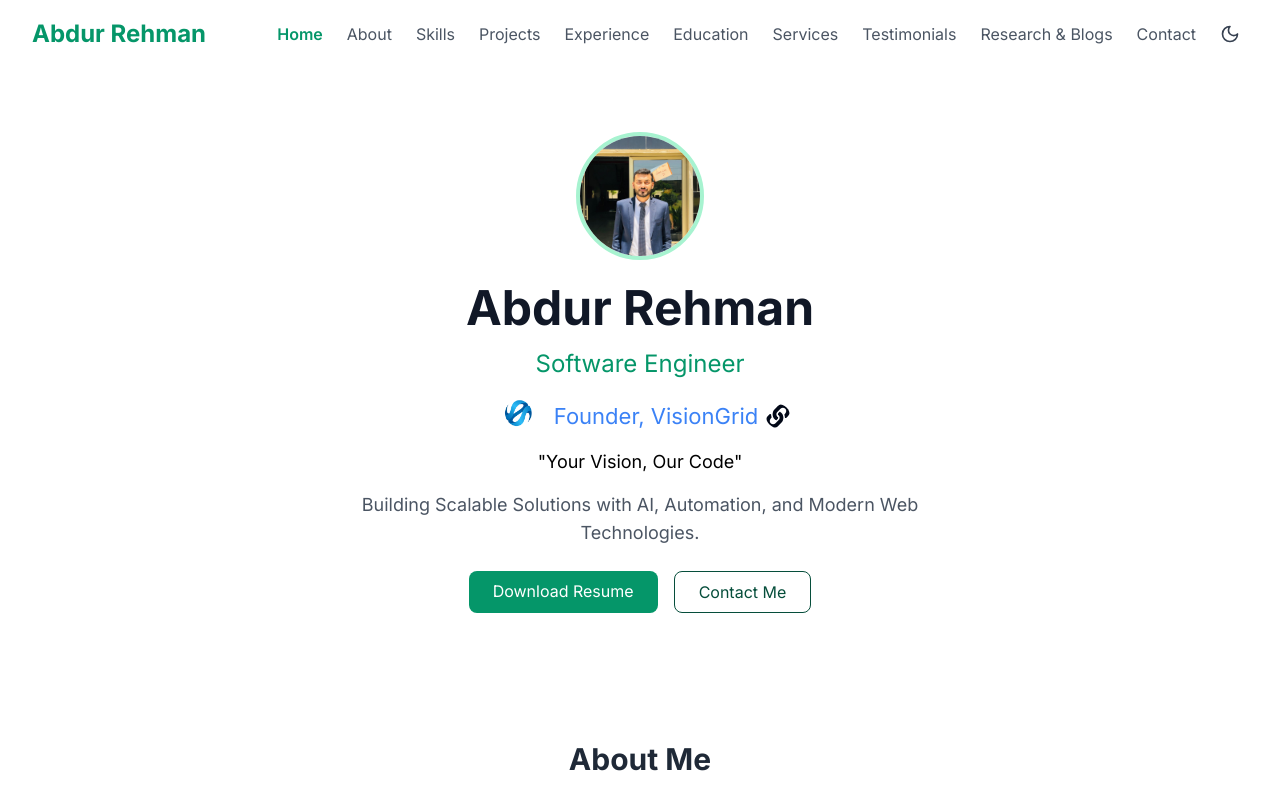
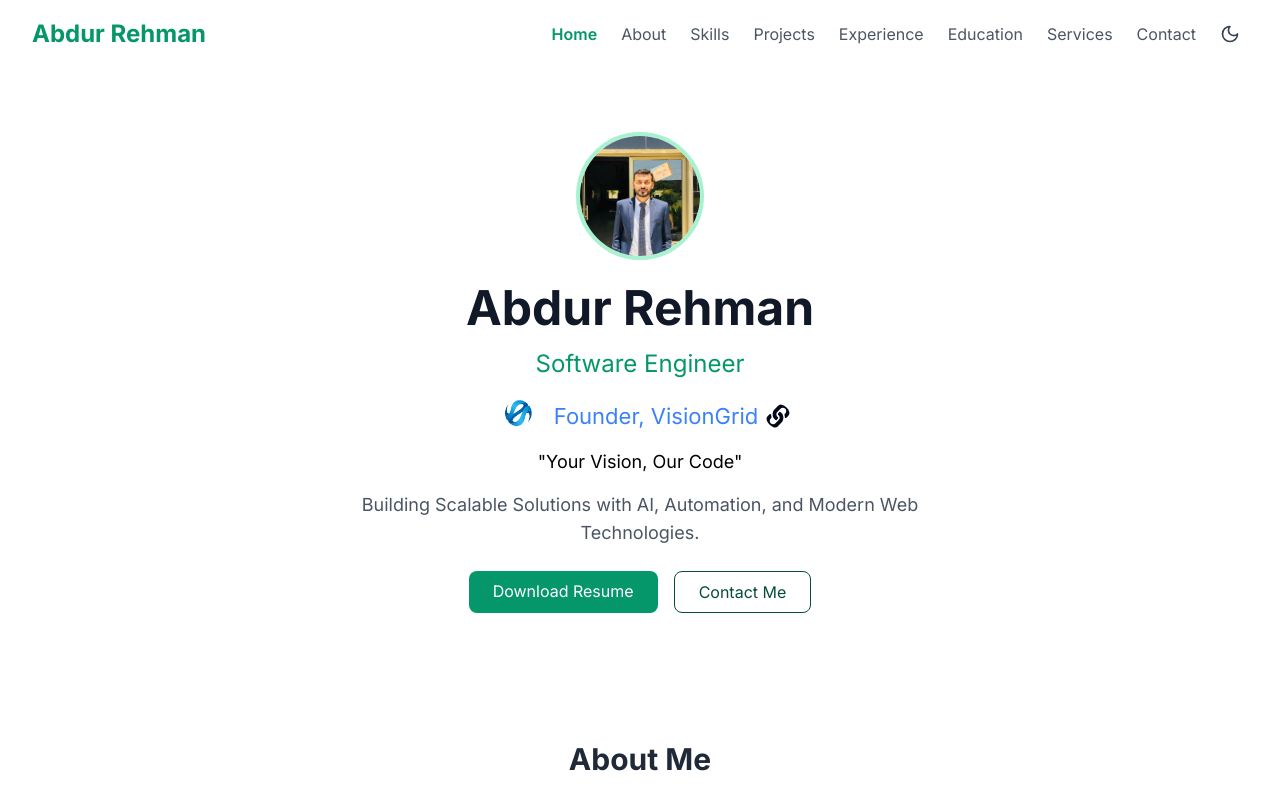
Before and after one commit to abdulrehman4702/Portfolio, a Next.js app: page / in a window 1280 px wide. Shown: the top 800 px of the page. Built offline with nearby package versions, Linux system fonts and the light colour scheme.

Commit message:
Update Header.tsx

```diff
--- a/src/components/Header.tsx
+++ b/src/components/Header.tsx
@@ -14,8 +14,8 @@ const navLinks = [
   { name: 'Experience', href: '/#experience' },
   { name: 'Education', href: '/#education' },
   { name: 'Services', href: '/services' },
-  { name: 'Testimonials', href: '/testimonials' },
-  { name: 'Research & Blogs', href: '/#content-creator' },
+  // { name: 'Testimonials', href: '/testimonials' },
+  // { name: 'Research & Blogs', href: '/#content-creator' },
   { name: 'Contact', href: '/#contact' },
 ];
 
```
